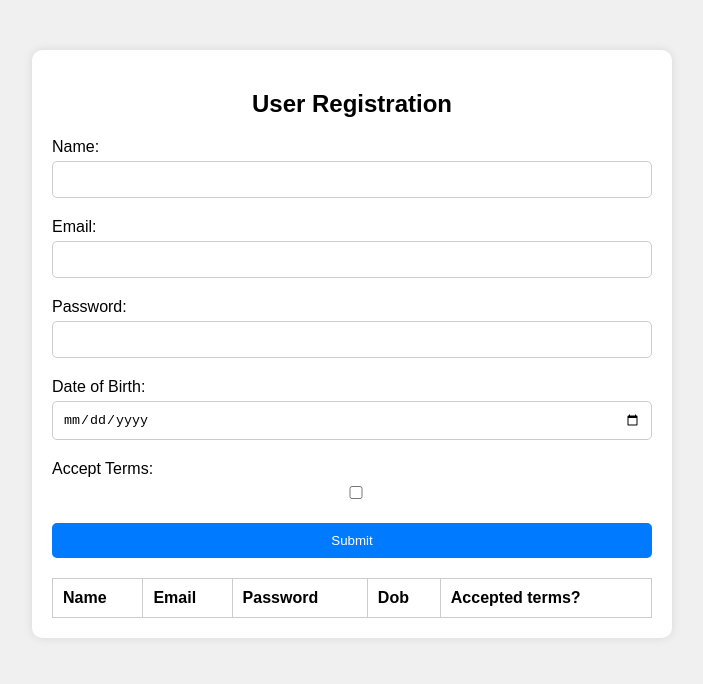
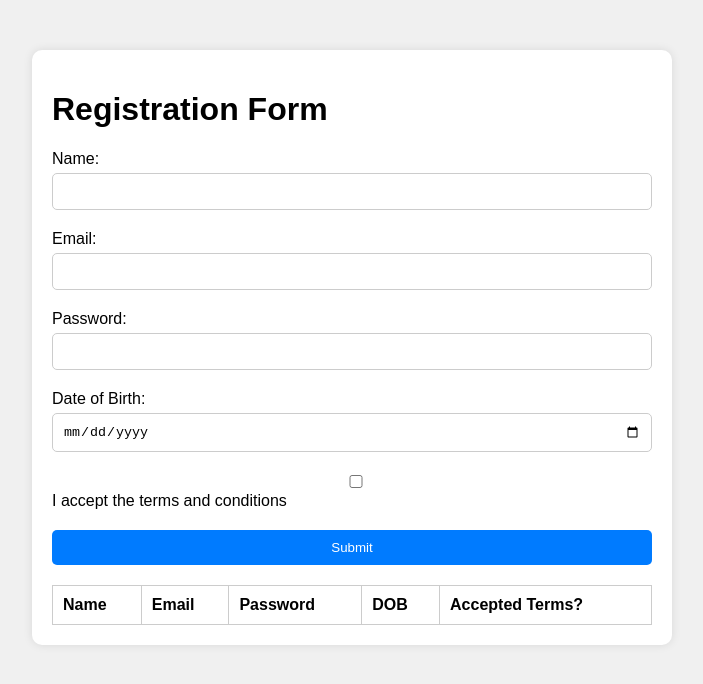
Before and after one commit to Balamaloth/wd101, a plain HTML site: page index.html in a window 1280 px wide. Shown: the whole page, without its empty margins (288-991 px from the left). Drawn offline with Linux system fonts and the light colour scheme.

Commit message:
Update index.html

```diff
--- a/index.html
+++ b/index.html
@@ -9,39 +9,44 @@
 <body>
 
 <div class="container">
-  <h2>User Registration</h2>
-  <form id="registration-form">
+  <h1> Registration Form</h1>
+
+  <form id="registrationForm" class="form">
     <div class="form-group">
       <label for="name">Name:</label>
-      <input type="text" id="name" name="name" required>
+      <input type="text" id="name" name="name" class="input-field" required>
     </div>
     <div class="form-group">
       <label for="email">Email:</label>
-      <input type="email" id="email" name="email" required>
+      <input type="email" id="email" name="email" class="input-field" required>
     </div>
     <div class="form-group">
       <label for="password">Password:</label>
-      <input type="password" id="password" name="password" required>
+      <input type="password" id="password" name="password" class="input-field" required>
     </div>
     <div class="form-group">
       <label for="dob">Date of Birth:</label>
-      <input type="date" id="dob" name="dob" required>
+      <input type="date" id="dob" name="dob" class="input-field" required>
     </div>
     <div class="form-group">
-      <label for="terms">Accept Terms:</label>
       <input type="checkbox" id="terms" name="terms" required>
+      <label for="terms">I accept the terms and conditions</label>
     </div>
-    <button type="submit">Submit</button>
+    <button type="submit" class="submit-btn">Submit</button>
   </form>
 
-  <table id="user-table">
+  <table id="userTable">
     <thead>
       <tr>
         <th>Name</th>
+
         <th>Email</th>
+
         <th>Password</th>
-        <th>Dob</th>
-        <th>Accepted terms?</th>
+
+        <th>DOB</th>
+
+        <th>Accepted Terms?</th>
       </tr>
     </thead>
     <tbody>
```
